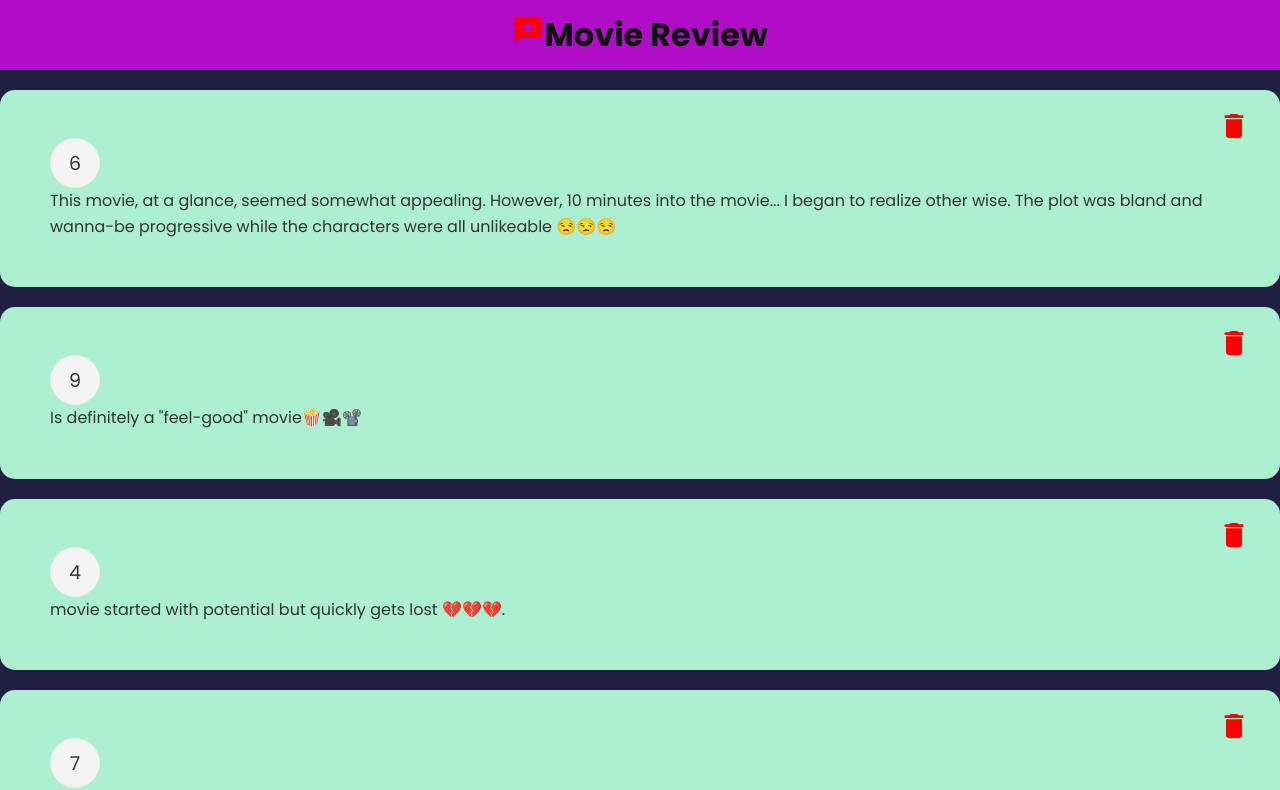
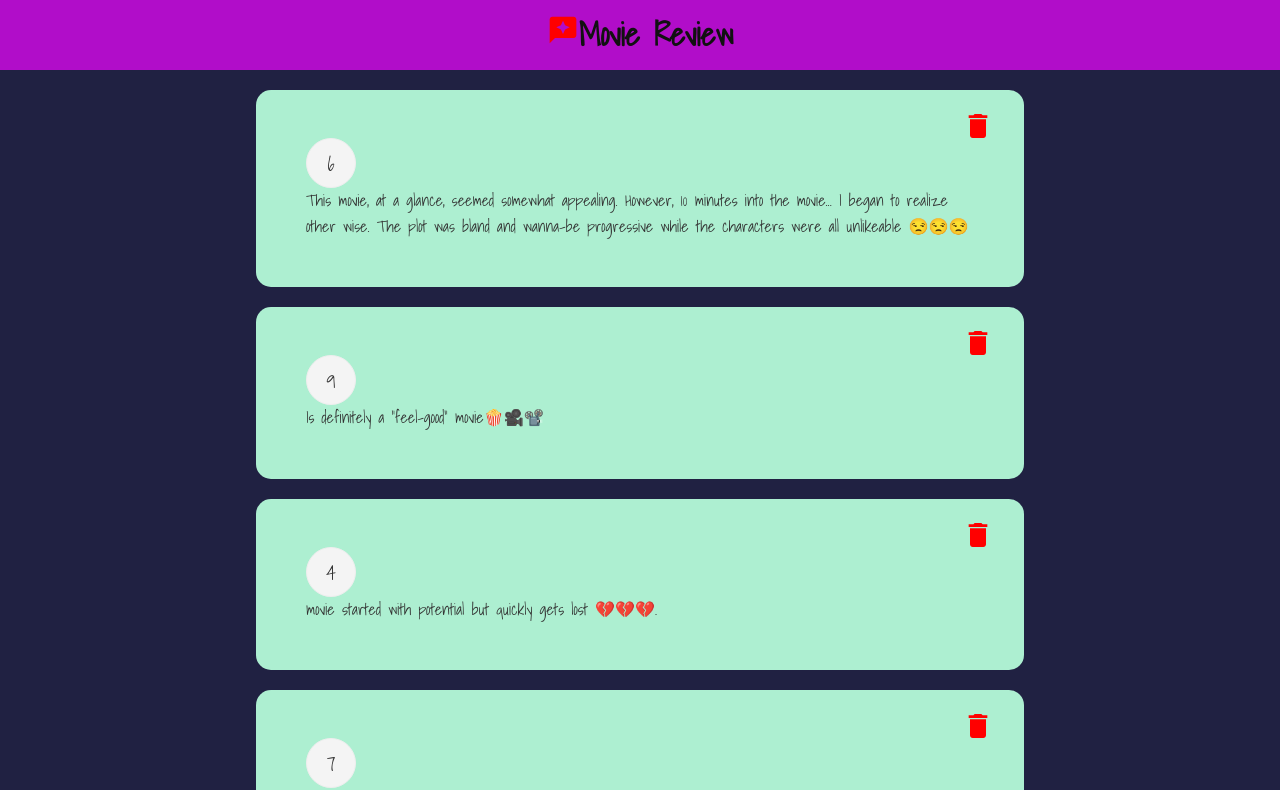
Before and after one commit to PawanNepson/FeedBack, a React (Create React App) app: page / in a window 1280 px wide. Shown: the top 790 px of the page. Built offline with nearby package versions, Linux system fonts and the light colour scheme.

Commit message:
some fonts were added

```diff
--- a/src/index.css
+++ b/src/index.css
@@ -1,4 +1,4 @@
-@import url('https://fonts.googleapis.com/css2?family=Poppins:wght@400;600;700&display=swap');
+@import url('https://fonts.googleapis.com/css2?family=Shadows+Into+Light&display=swap');
 
 * {
   margin: 0;
@@ -7,7 +7,7 @@
 }
 
 body {
-  font-family: 'Poppins', sans-serif;
+  font-family: 'Shadows Into Light', cursive;
   background-color: #202142;
   color: #fff;
   line-height: 1.6;
@@ -22,8 +22,9 @@
 }
 
 .container {
-  max-width: 768;
+  max-width: 768px;
   margin: auto;
+
 }
 
 .card {
```
